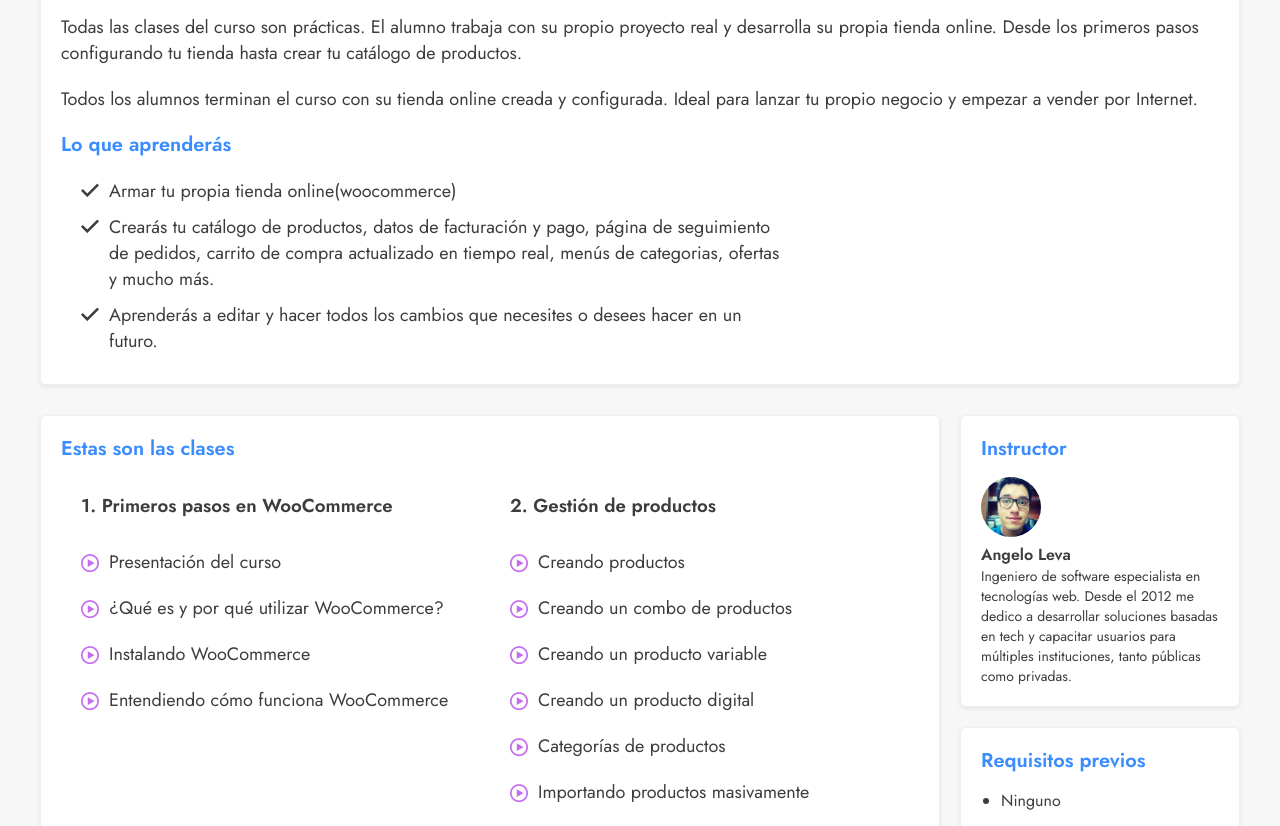
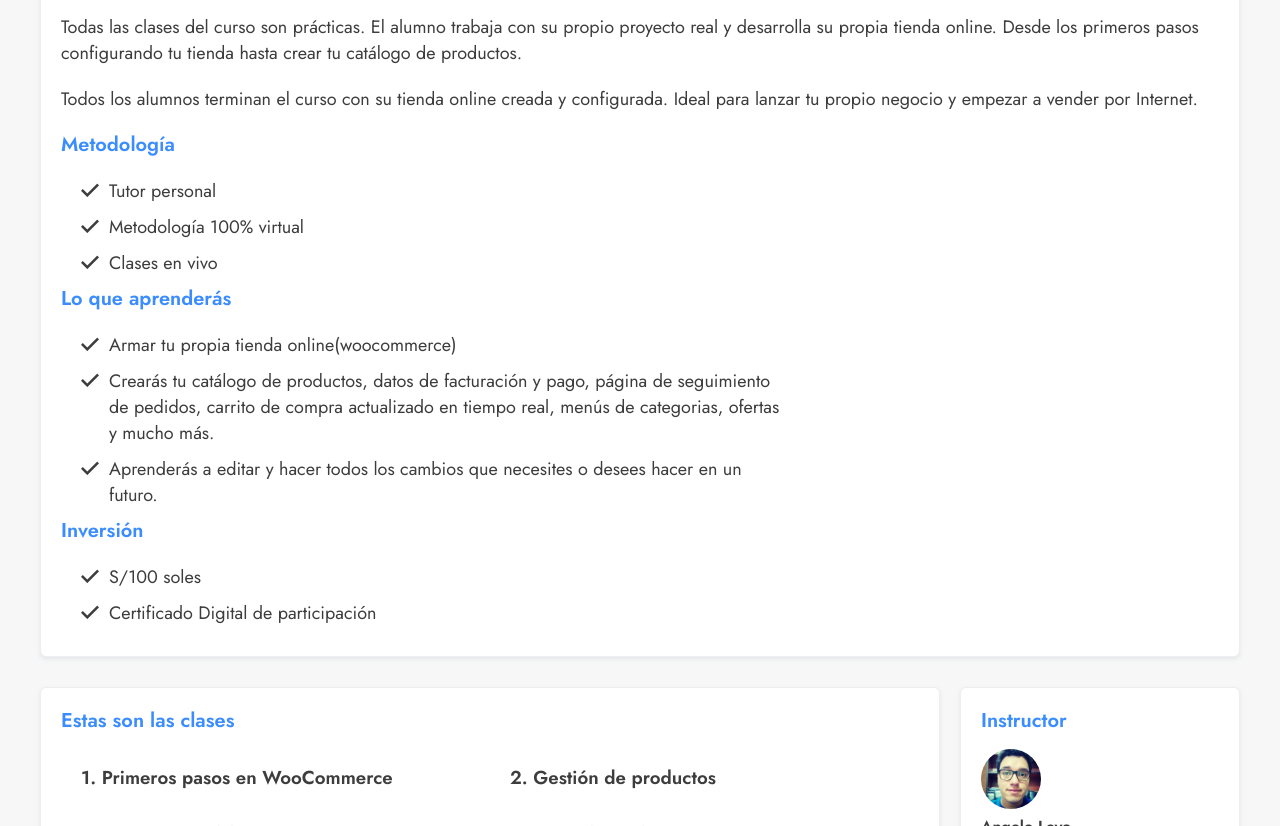
Before and after one commit to angelolev/idp, a React (Create React App) app: page /cursos/ecommerce in a window 1280 px wide. Shown: the part 680-1506 px from the top of the page. Built offline with nearby package versions, Linux system fonts and the light colour scheme; no server answers.

Commit message:
added payment info

```diff
--- a/src/components/commons/Courses/Course.jsx
+++ b/src/components/commons/Courses/Course.jsx
@@ -78,6 +78,13 @@
                   empezar a vender por Internet.
                 </p>
 
+                <h2>Metodología</h2>
+                <ul>
+                  <li>Tutor personal</li>
+                  <li>Metodología 100% virtual</li>
+                  <li>Clases en vivo</li>
+                </ul>
+
                 <h2>Lo que aprenderás</h2>
                 <ul>
                   <li>Armar tu propia tienda online(woocommerce)</li>
@@ -91,6 +98,12 @@
                     Aprenderás a editar y hacer todos los cambios que necesites
                     o desees hacer en un futuro.
                   </li>
+                </ul>
+
+                <h2>Inversión</h2>
+                <ul>
+                  <li>S/100 soles</li>
+                  <li>Certificado Digital de participación</li>
                 </ul>
               </div>
             </div>
--- a/src/components/commons/Courses/CourseRemote.jsx
+++ b/src/components/commons/Courses/CourseRemote.jsx
@@ -76,12 +76,25 @@
                   motivado y distribuido por múltiples países.
                 </p>
 
+                <h2>Metodología</h2>
+                <ul>
+                  <li>Tutor personal</li>
+                  <li>Metodología 100% virtual</li>
+                  <li>Clases en vivo</li>
+                </ul>
+
                 <h2>Lo que aprenderás</h2>
                 <ul>
                   <li>Organización personal para trabajo remoto</li>
                   <li>Comunicación efectiva para equipos remotos</li>
                   <li>Herramientas colaborativas para el teletrabajo</li>
                   <li>Cómo conseguir trabajos remotos</li>
+                </ul>
+
+                <h2>Inversión</h2>
+                <ul>
+                  <li>S/100 soles</li>
+                  <li>Certificado Digital de participación</li>
                 </ul>
               </div>
             </div>
--- a/src/components/commons/Courses/CourseTeachers.jsx
+++ b/src/components/commons/Courses/CourseTeachers.jsx
@@ -75,6 +75,13 @@
                   aula.
                 </p>
 
+                <h2>Metodología</h2>
+                <ul>
+                  <li>Tutor personal</li>
+                  <li>Metodología 100% virtual</li>
+                  <li>Clases en vivo</li>
+                </ul>
+
                 <h2>Lo que aprenderás</h2>
                 <ul>
                   <li>Integrar recursos digitales en tu práctica docente.</li>
@@ -84,6 +91,12 @@
                   </li>
                   <li>Buscar, compartir y almacenar recursos educativos.</li>
                   <li>Integrar herramientas de comunicación digital.</li>
+                </ul>
+
+                <h2>Inversión</h2>
+                <ul>
+                  <li>S/100 soles</li>
+                  <li>Certificado Digital de participación</li>
                 </ul>
               </div>
             </div>
--- a/src/components/commons/Nav/Nav.jsx
+++ b/src/components/commons/Nav/Nav.jsx
@@ -18,9 +18,9 @@
     });
   });
 
-  useEffect(() => {
-    getUserState();
-  });
+  // useEffect(() => {
+  //   getUserState();
+  // });
 
   const showMenu = () => {
     let navMenu = document.getElementById("nav__menu");
```
Also changed, not shown: public/manifest.json.
